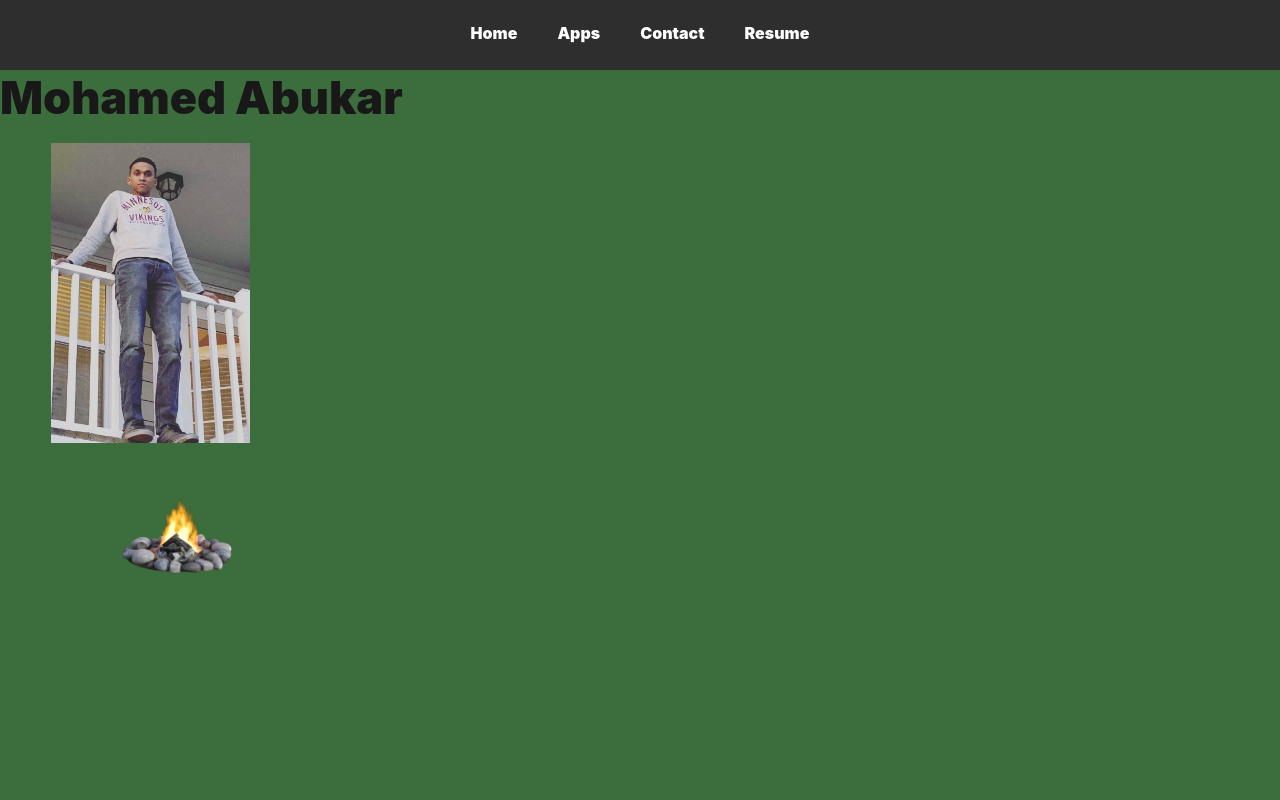
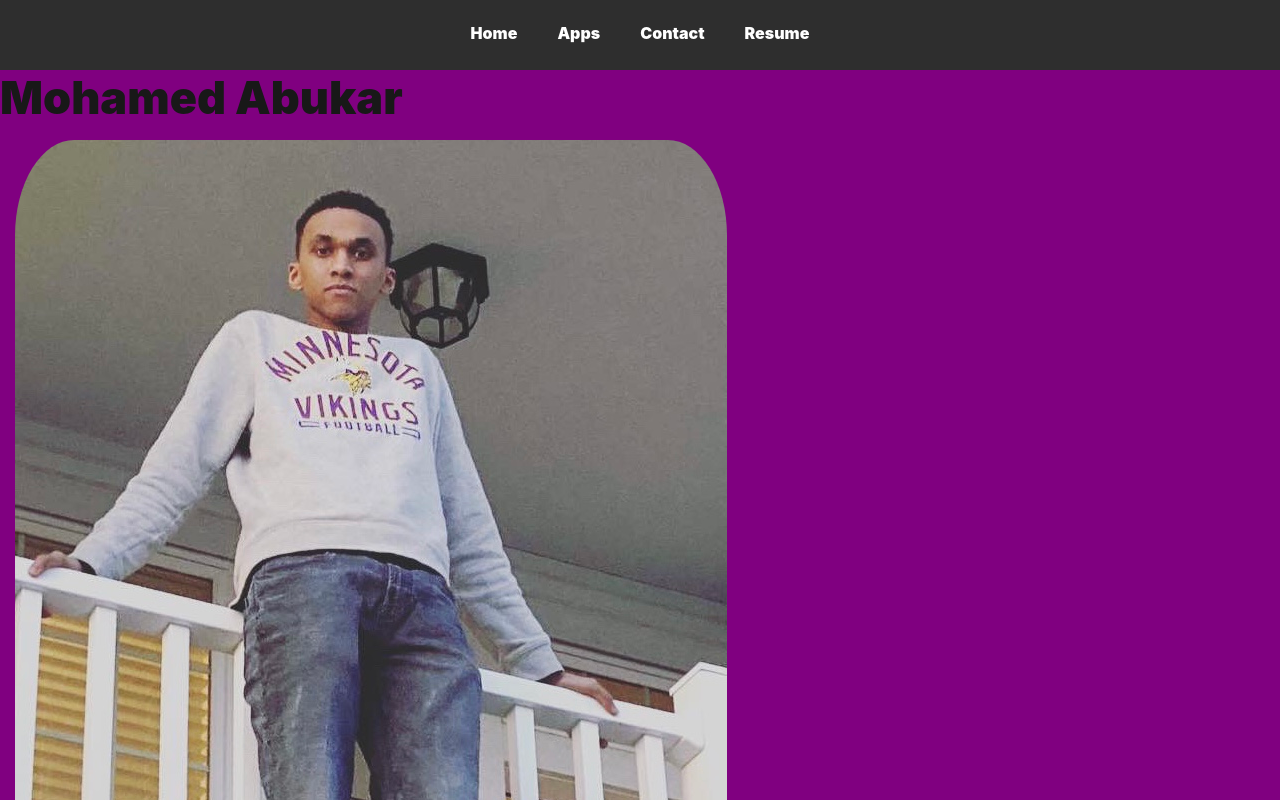
Before and after one commit to mohamedabukar/My-Portfolio, a React (Create React App) app: page / in a window 1280 px wide. Built offline with nearby package versions, Linux system fonts and the light colour scheme.

Commit message:
margins added to text.

```diff
--- a/src/components/Bio/style.css
+++ b/src/components/Bio/style.css
@@ -1,21 +1,30 @@
 .bio{
-    background-color: rgb(60, 109, 60);
-    display:flex;
+    background-color: purple;
 }
-.bio .container h1 {
-    margin: 0;
+.center{
+    text-align: center;
+    padding-bottom: 15px;
+    margin-top: 25px;
 }
-.bio .profile{
-    height: 70%;
-    position: absolute;
-    height: 300px;
-    top:10%;
-    left: 4%;
-    border: 5px;
+.bio .container {
+    display: flex;
 }
-.bio .fire{
-    height: 24%;
-    position: absolute;
-    top:50%;
-    left: 7%;
+.bio .container .text{
+    width: 47%;
+    margin-left: 10%;
+
 }
+.bio .container .text p{
+    margin-bottom: 30px;
+}
+.bio .container .text h2{
+    padding-bottom: 30px;
+}
+.bio .container .photo{
+    width: 30%;
+    display: flex;
+}
+.profile{
+    border-radius: 10%;
+    padding: 15px;
+}
```
